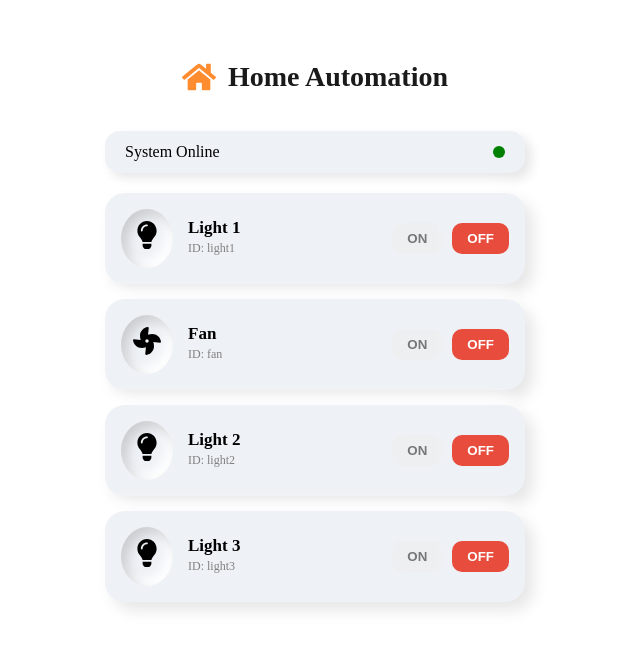
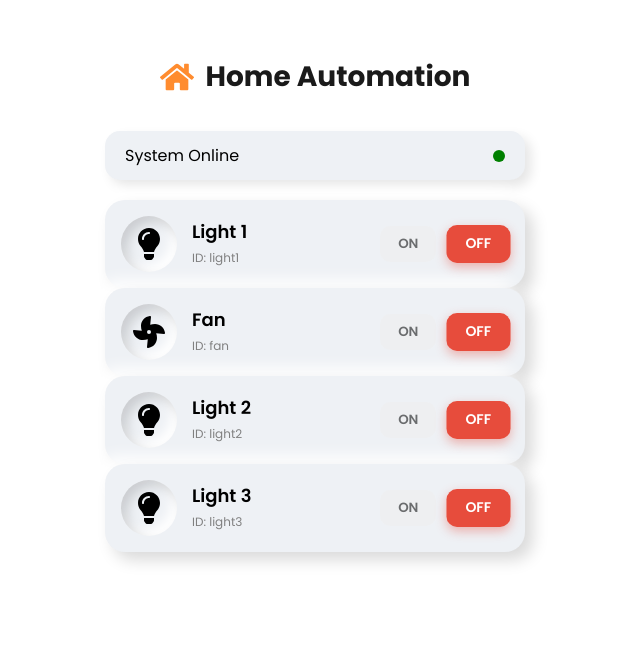
Before and after one commit to Prathamesh-Patil-git/Home_Automation_Project, a React (Create React App) app: page / in a window 1280 px wide. Shown: the top 648 px of the page, without its empty margins (325-965 px from the left). Built offline with nearby package versions, Linux system fonts and the light colour scheme; the HTML template or start-up script is replaced by a standard one.

Commit message:
Added bulb glow + fan spin + improved UI design

```diff
--- a/public/index.html
+++ b/public/index.html
@@ -2,6 +2,10 @@
 <html lang="en">
   <head>
     <meta charset="utf-8" />
+    <link rel="preconnect" href="https://fonts.googleapis.com">
+    <link rel="preconnect" href="https://fonts.gstatic.com" crossorigin>
+    <link href="https://fonts.googleapis.com/css2?family=Poppins:wght@300;400;500;600;700&display=swap" rel="stylesheet">
+
     <link rel="icon" href="%PUBLIC_URL%/favicon.ico" />
     <meta name="viewport" content="width=device-width, initial-scale=1" />
     <meta name="theme-color" content="#000000" />
--- a/src/App.css
+++ b/src/App.css
@@ -1,3 +1,8 @@
+* {
+  font-family: "Poppins", sans-serif;
+}
+
+
 .app-container {
   max-width: 420px;
   margin: 0 auto;
@@ -42,3 +47,8 @@
     font-size: 30px;
   }
 }
+
+body {
+  -webkit-font-smoothing: antialiased;
+  text-rendering: optimizeLegibility;
+}
--- a/src/components/DeviceCard.css
+++ b/src/components/DeviceCard.css
@@ -1,92 +1,101 @@
-/* Card Container */
 .device-card {
   background: #eef1f5;
   padding: 16px;
   border-radius: 20px;
-  box-shadow: 8px 8px 16px rgba(0,0,0,0.1),
+  box-shadow: 8px 8px 16px rgba(0, 0, 0, 0.15),
               -8px -8px 16px white;
   display: flex;
   align-items: center;
   gap: 15px;
-  margin-bottom: 15px;
+  transition: 0.25s ease;
 }
 
-/* Icon Circle */
+.device-card:hover {
+  transform: translateY(-3px);
+}
+
+/* ICON WRAPPER */
 .device-icon {
-  font-size: 28px;
+  font-size: 32px;
   padding: 12px;
   border-radius: 50%;
   background: #eef1f5;
-  box-shadow: inset 6px 6px 12px rgba(0,0,0,0.15),
+  box-shadow: inset 6px 6px 12px rgba(0, 0, 0, 0.15),
               inset -6px -6px 12px white;
+  transition: 0.3s ease-in-out;
+  display: flex;
+  justify-content: center;
+  align-items: center;
 }
 
-/* Text */
+/* 🔥 BULB GLOW WHEN ON */
+.light-on {
+  color: #ffcc00 !important;
+  filter: drop-shadow(0px 0px 5px #ffcc00);
+  transform: scale(1.15);
+}
+
+/* 🔵 FAN GLOW WHEN ON */
+.fan-on {
+  color: #00aaff !important;
+  filter: drop-shadow(0px 0px 8px #00aaff);
+}
+
+/* 🔄 FAN SPIN */
+.fan-spin {
+  animation: rotateFan 1s linear infinite;
+}
+
+@keyframes rotateFan {
+  from { transform: rotate(0deg); }
+  to { transform: rotate(360deg); }
+}
+
+/* DEVICE TEXT */
 .device-info h3 {
   margin: 0;
-  font-size: 17px;
+  font-size: 18px;
   font-weight: 600;
 }
 
 .device-info p {
-  margin: 3px 0;
+  margin: 4px 0;
   font-size: 12px;
   color: gray;
 }
 
-/* Buttons Row */
+/* BUTTONS */
 .controls {
   margin-left: auto;
   display: flex;
-  gap: 10px;
+  gap: 12px;
 }
 
-/* Buttons */
 .btn {
-  padding: 8px 15px;
+  padding: 8px 18px;
   border-radius: 10px;
   border: none;
-  font-weight: bold;
+  font-weight: 600;
   cursor: pointer;
-  opacity: 0.5;
-  transition: 0.25s;
+  opacity: 0.55;
+  transition: all 0.3s ease-in-out;
+  transform: scale(1);
 }
 
-/* ON Active */
+/* ON button active */
 .on-btn.active {
   background: #2ecc71;
   color: white;
   opacity: 1;
+  transform: scale(1.05);
+  box-shadow: 0 4px 10px rgba(46, 204, 113, 0.4);
 }
 
-/* OFF Active */
+/* OFF button active */
 .off-btn.active {
   background: #e74c3c;
   color: white;
   opacity: 1;
+  transform: scale(1.05);
+  box-shadow: 0 4px 10px rgba(231, 76, 60, 0.4);
 }
-
-/* ---------- ANIMATIONS ---------- */
-
-/* Fan ON Color */
-.fan-on {
-  color: #00aaff; /* Sky Blue */
-  transition: color 0.3s ease;
-}
-
-/* Fan Rotation */
-.spin {
-  animation: spin 1.2s linear infinite;
-}
-
-@keyframes spin {
-  0% { transform: rotate(0deg); }
-  100% { transform: rotate(360deg); }
-}
-
-/* Light ON Glow */
-.light-on {
-  color: #ffcc00;
-  text-shadow: 0 0 8px #ffdb4d;
-  transition: 0.3s;
-}
--- a/src/components/DeviceCard.js
+++ b/src/components/DeviceCard.js
@@ -7,24 +7,28 @@ export default function DeviceCard({ id, name, icon }) {
 
   return (
     <div className="device-card">
-      {/* Icon Section */}
-      <div className="device-icon">
-        {icon === "light" && (
-          <FaLightbulb className={on ? "light-on" : ""} />
+
+      {/* ICON SECTION */}
+      <div className={`device-icon
+          ${on && icon === "light" ? "light-on" : ""}
+          ${on && icon === "fan" ? "fan-on" : ""}`}>
+
+        {icon === "light" && <FaLightbulb />}
+
+        {icon === "fan" && (
+          <FaFan className={on ? "fan-spin" : ""} />
         )}
 
-        {icon === "fan" && (
-          <FaFan className={on ? "spin fan-on" : ""} />
-        )}
       </div>
 
-      {/* Device Text */}
+
+      {/* TEXT INFO */}
       <div className="device-info">
         <h3>{name}</h3>
         <p>ID: {id}</p>
       </div>
 
-      {/* Controls */}
+      {/* BUTTONS */}
       <div className="controls">
         <button
           className={`btn on-btn ${on ? "active" : ""}`}
@@ -40,6 +44,7 @@ export default function DeviceCard({ id, name, icon }) {
           OFF
         </button>
       </div>
+
     </div>
   );
 }
```
